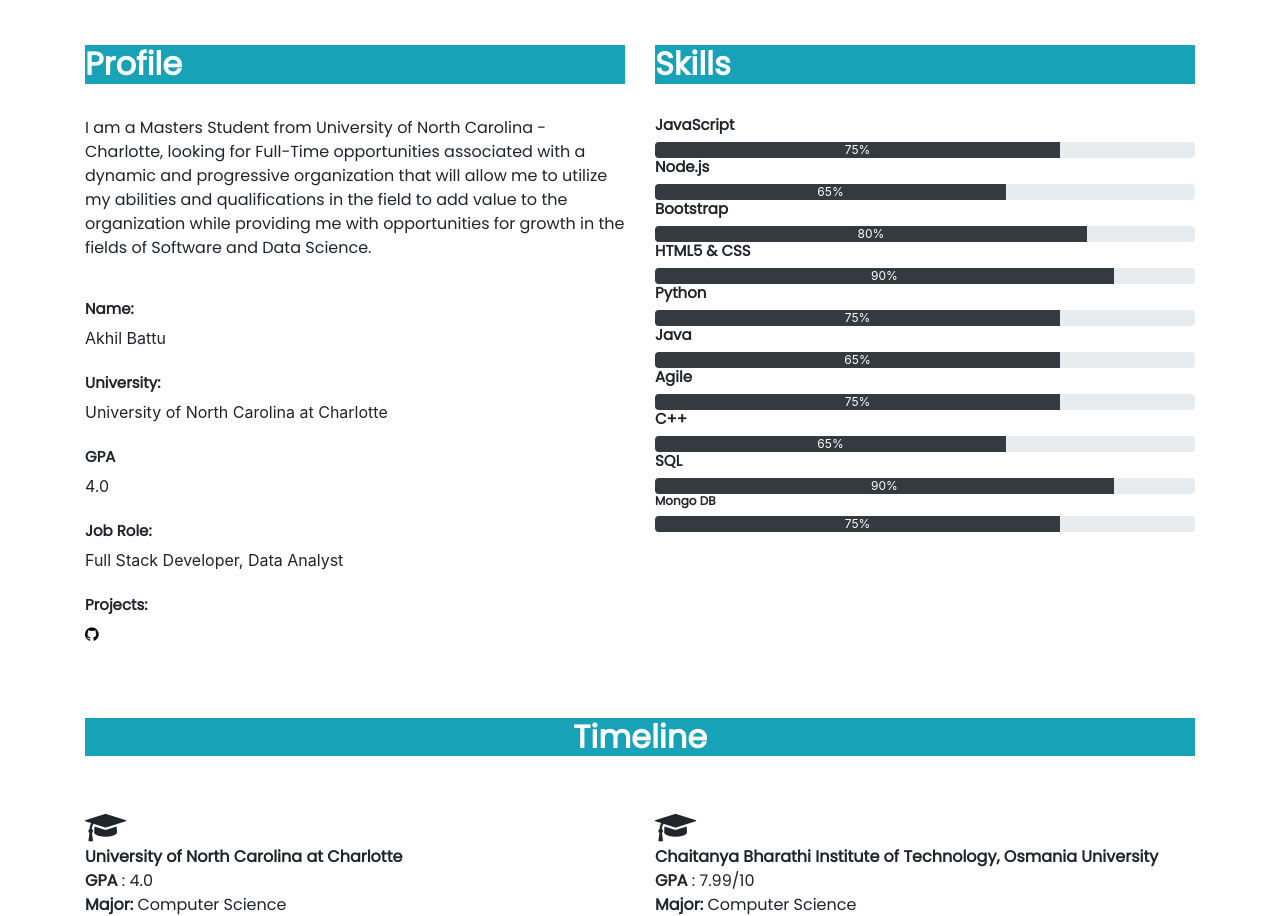
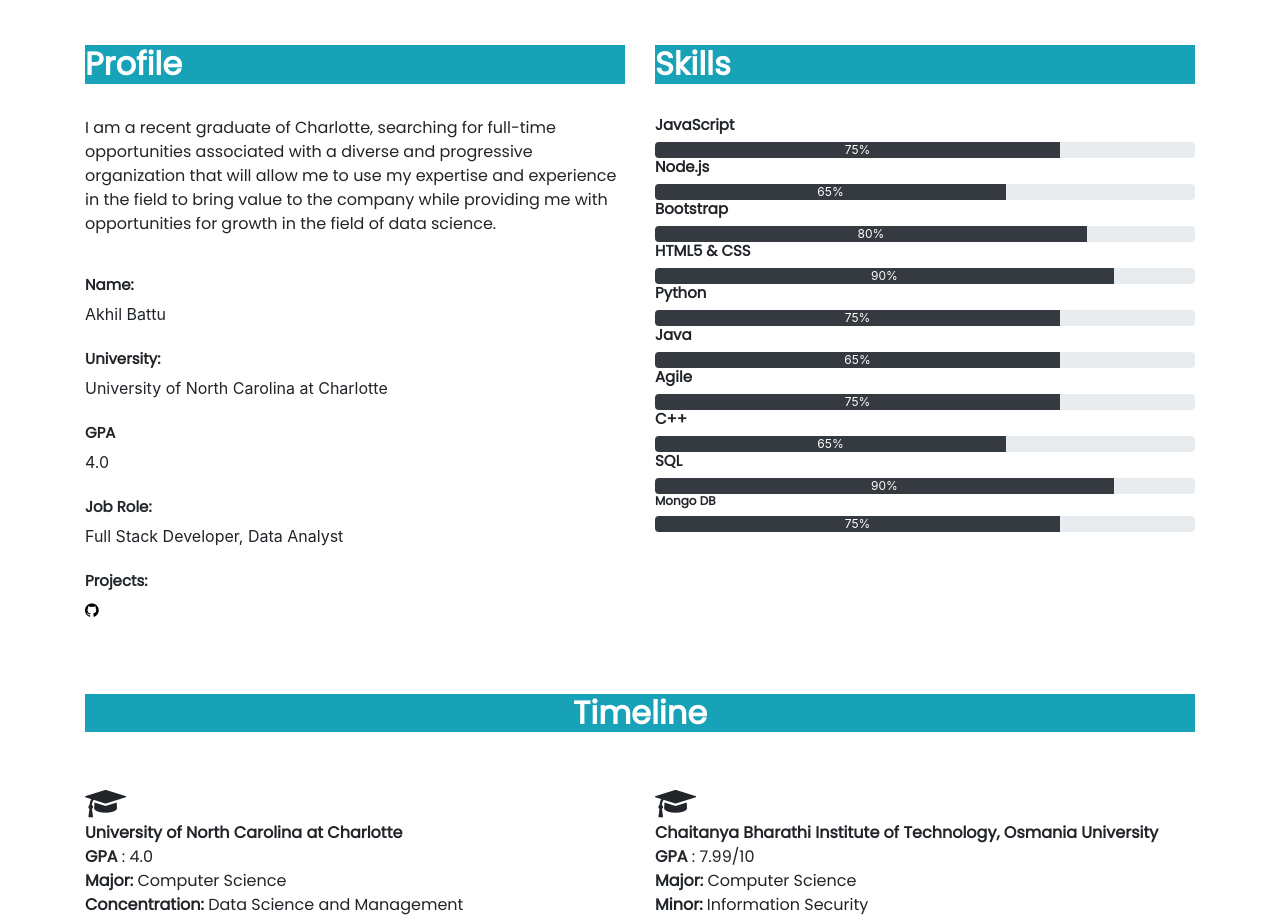
Before and after one commit to AkhilBattu/AB, a plain HTML site: page index.html in a window 1280 px wide. Shown: the part 1416-2332 px from the top of the page. Drawn offline with nearby package versions, Linux system fonts and the light colour scheme.

Commit message:
Update index.html

```diff
--- a/index.html
+++ b/index.html
@@ -118,9 +118,7 @@
 	  		<div class="row">
 			  	<div class="col-lg-6">
 			  		<h2 style="font-size: 32px; font-family: Poppins; font-weight: bold" class="bg-info text-white">Profile</h2><br>
-			  		<p style="font-family: Poppins"> I am a Masters Student from University of North Carolina - Charlotte, looking for Full-Time opportunities associated with a dynamic and progressive organization that will allow me to utilize my abilities and qualifications in the field to add value to the organization while providing me with opportunities for growth in the fields of Software and Data Science.
-
-</p><br>
+			  		<p style="font-family: Poppins">I am a recent graduate of Charlotte, searching for full-time opportunities associated with a diverse and progressive organization that will allow me to use my expertise and experience in the field to bring value to the company while providing me with opportunities for growth in the field of data science.</p><br>
 
 			  		<h3 style="font-size: 15px; font-family: Poppins; font-weight: bold;">Name:</h3>
 			  		<span>Akhil Battu</span><br><br>
```
